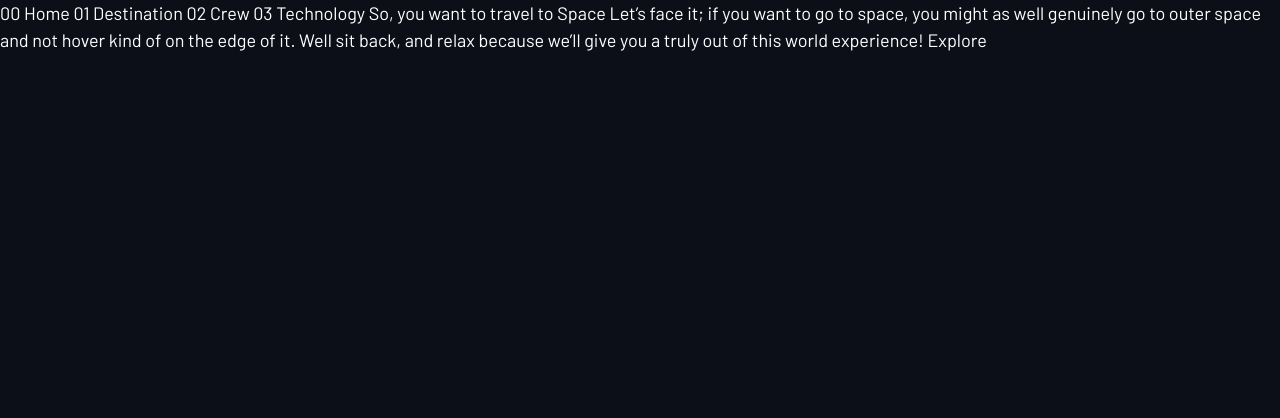
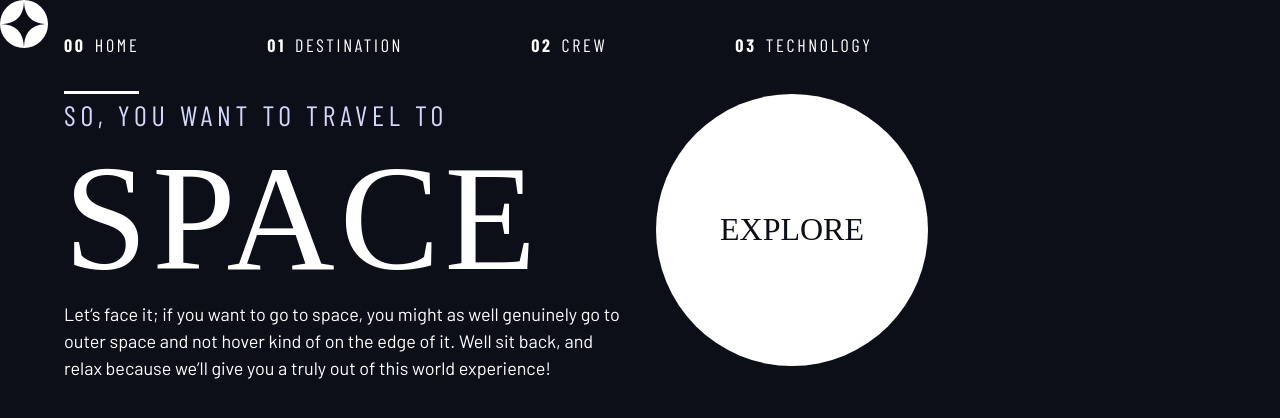
Before and after one commit to jairpss/space-tourism-website, a plain HTML site: page index.html in a window 1280 px wide. Drawn offline with nearby package versions, Linux system fonts and the light colour scheme; files that its build step writes are made by us from their sources; a web font is replaced by a local one.

Commit message:
homepage - setting up

```diff
--- a/assets/css/style.css
+++ b/assets/css/style.css
@@ -123,6 +123,23 @@ select {
   max-width: 80rem;
 }
 
+.grid-container {
+  display: grid;
+  column-gap: var(--container-gap, 2rem);
+  grid-template-columns: minmax(2rem, 1fr) repeat(2, minmax(0, 40rem)) minmax(
+      2rem,
+      1fr
+    );
+}
+
+.grid-container > *:first-child {
+  grid-column: 2;
+}
+
+.grid-container > *:last-child {
+  grid-column: 3;
+}
+
 .sr-only {
   position: absolute;
   width: 1px;
@@ -234,7 +251,7 @@ select {
 
 .large-button {
   position: relative;
-  display: grid;
+  display: inline-grid;
   z-index: 1;
   place-items: center;
   padding: 0 2em;
@@ -252,7 +269,7 @@ select {
   background: hsl(var(--clr-white) / 0.15);
   border-radius: 50%;
   opacity: 0;
-  transition: opacity 500ms linear, transform 750ms ease-in-out;
+  transition: opacity 500ms linear, transform 500ms ease-in-out;
 }
 
 .large-button:hover::after,
--- a/index.html
+++ b/index.html
@@ -8,25 +8,38 @@
   <link rel="preconnect" href="https://fonts.gstatic.com" crossorigin>
   <link href="https://fonts.googleapis.com/css2?family=Barlow+Condensed:wght@400;700&family=Bellefair&family=Barlow:wght@400;700&display=swap"
       rel="stylesheet">
-  <link rel="stylesheet" href="./css/style.css">
+  <link rel="stylesheet" href="/assets/css/style.css">
   <link rel="icon" type="image/png" sizes="32x32" href="./assets/favicon-32x32.png">
 
   <title>Frontend Mentor | Space tourism website</title>
 </head>
-<body>
+<body class="home">
+  <header class="primary-header flex">
+    <div>
+      <img src="./assets/shared/logo.svg" alt="space tourism logo" class="logo">
+    </div>
+    <nav>
+        <ul class="primary-navigation underline-indicators flex">
+            <li class="active"><a class="ff-sans-cond uppercase text-white letter-spacing-2" href="index.html"><span>00</span>Home</a>
+            <li><a class="ff-sans-cond uppercase text-white letter-spacing-2" href="destination.html"><span>01</span>Destination</a>
+            <li><a class="ff-sans-cond uppercase text-white letter-spacing-2" href="crew.html"><span>02</span>Crew</a>
+            <li><a class="ff-sans-cond uppercase text-white letter-spacing-2" href="technology.html"><span>03</span>Technology</a>
+        </ul>
+    </nav>
+  </header>
 
-  00 Home
-  01 Destination
-  02 Crew
-  03 Technology
-
-  So, you want to travel to
-  Space
-  Let’s face it; if you want to go to space, you might as well genuinely go to
-  outer space and not hover kind of on the edge of it. Well sit back, and relax
-  because we’ll give you a truly out of this world experience!
-
-  Explore
+  <div class="grid-container">
+    <div>
+      <h1 class="text-accent fs-500 ff-sans-cond uppercase letter-spacing-1">So, you want to travel to
+      <span class="fs-900 ff-serif text-white">Space</span></h1>
+      <p>Let’s face it; if you want to go to space, you might as well genuinely go to
+      outer space and not hover kind of on the edge of it. Well sit back, and relax
+      because we’ll give you a truly out of this world experience! </p>
+    </div>
+    <div>
+      <a href="#" class="large-button uppercase ff-serif fs-600 text-dark bg-white">Explore</a>
+    </div>
+  </div>
 
 </body>
 </html>
```
